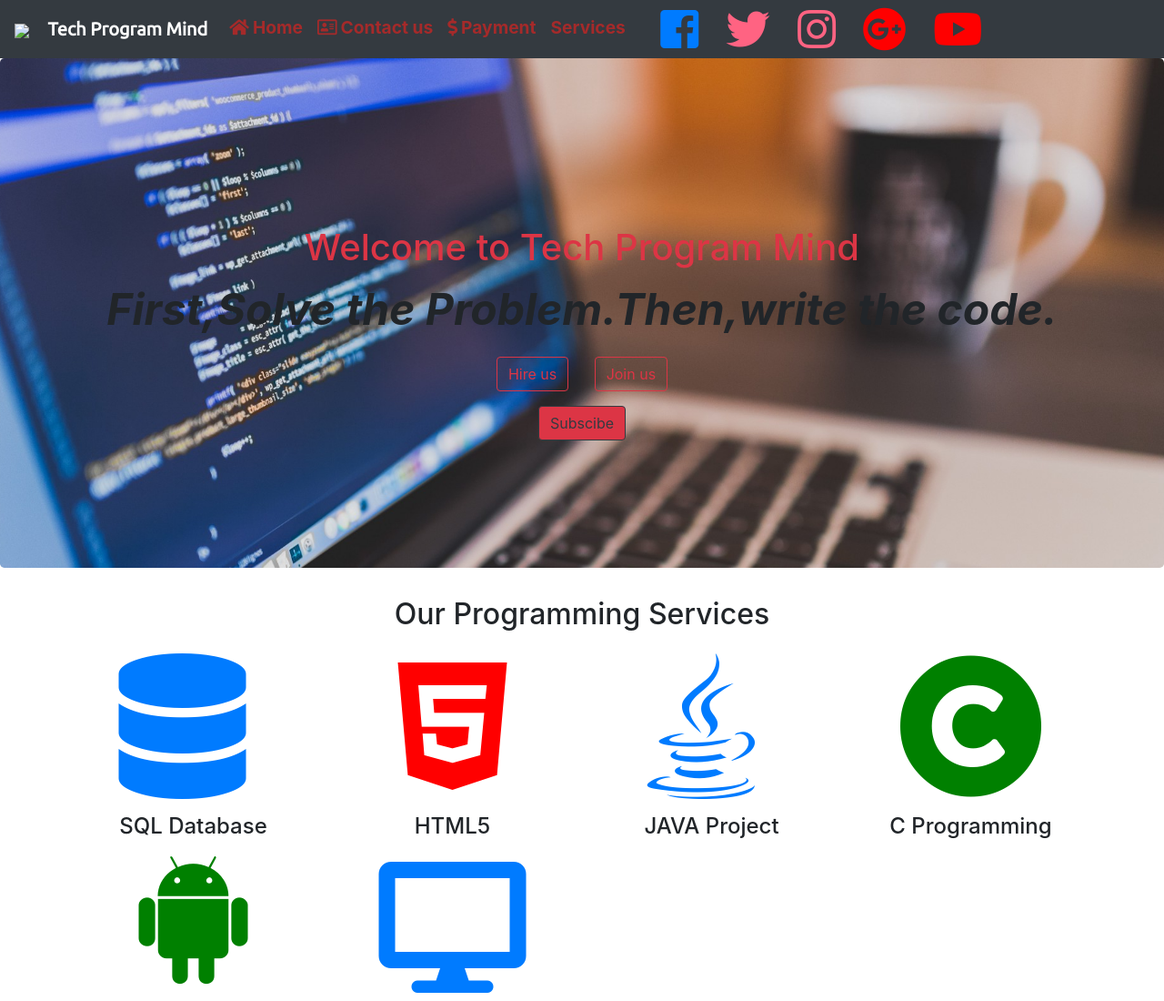
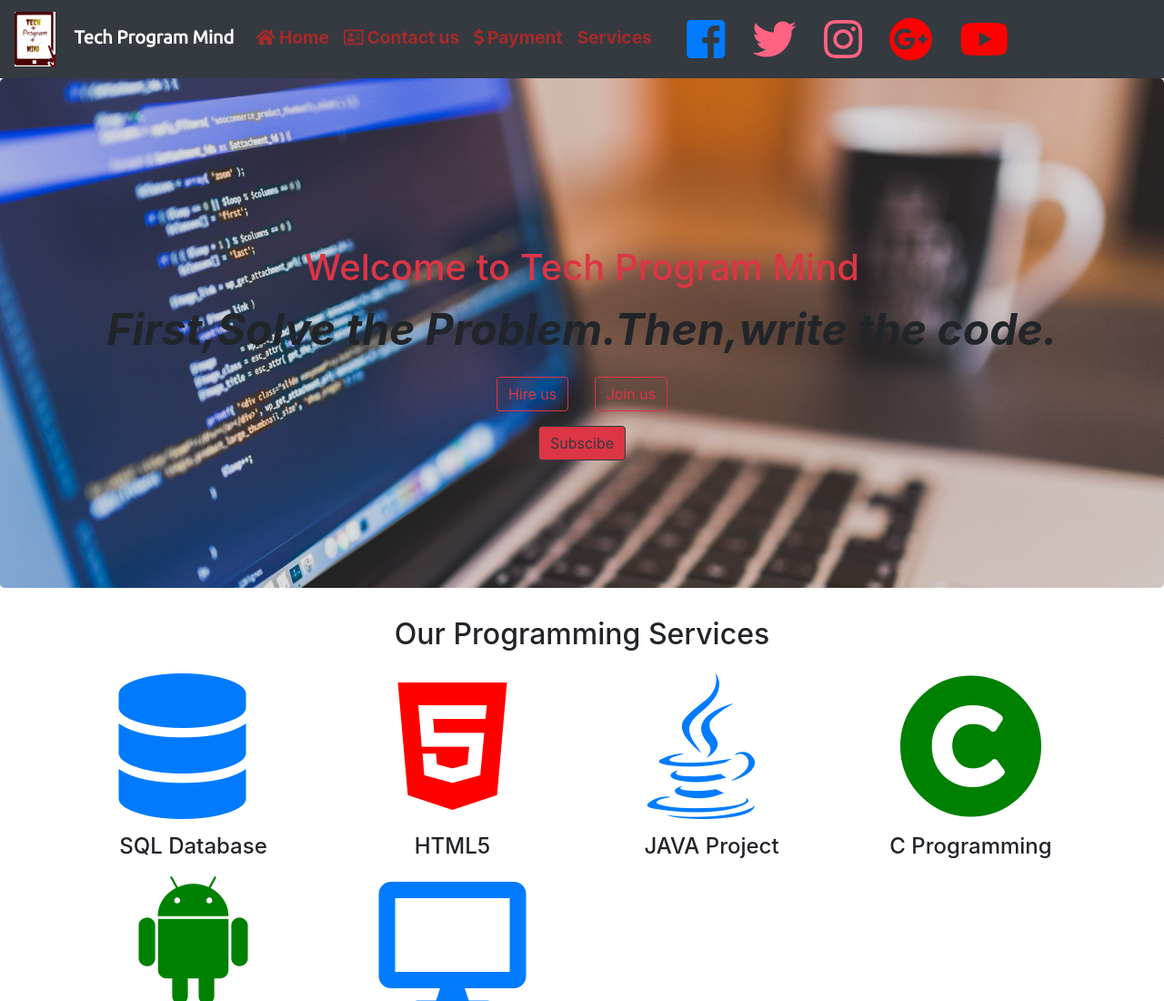
Before and after one commit to MohitVarshneyyoutuber/website-design, a plain HTML site: page index.html in a window 1280 px wide. Shown: the top 1100 px of the page at 91% size. Drawn offline with nearby package versions, Linux system fonts and the light colour scheme; files that its build step writes are made by us from their sources; files whose address does not match are found by name; a web font is replaced by a local one.

Commit message:
Update index.html

```diff
--- a/index.html
+++ b/index.html
@@ -32,7 +32,7 @@
     <nav class="navbar navbar-expand-lg navbar-dark bg-dark text-danger " >
 
 <a href="#"class="navbar-brand " >
-<img src="8.png"  class="mr-3">
+<img src="/image/8.png"  class="mr-3">
 Tech Program Mind</a>
 
 <button type="button" class="navbar-toggler" data-toggle="collapse" data-target="#myMenu">
```
